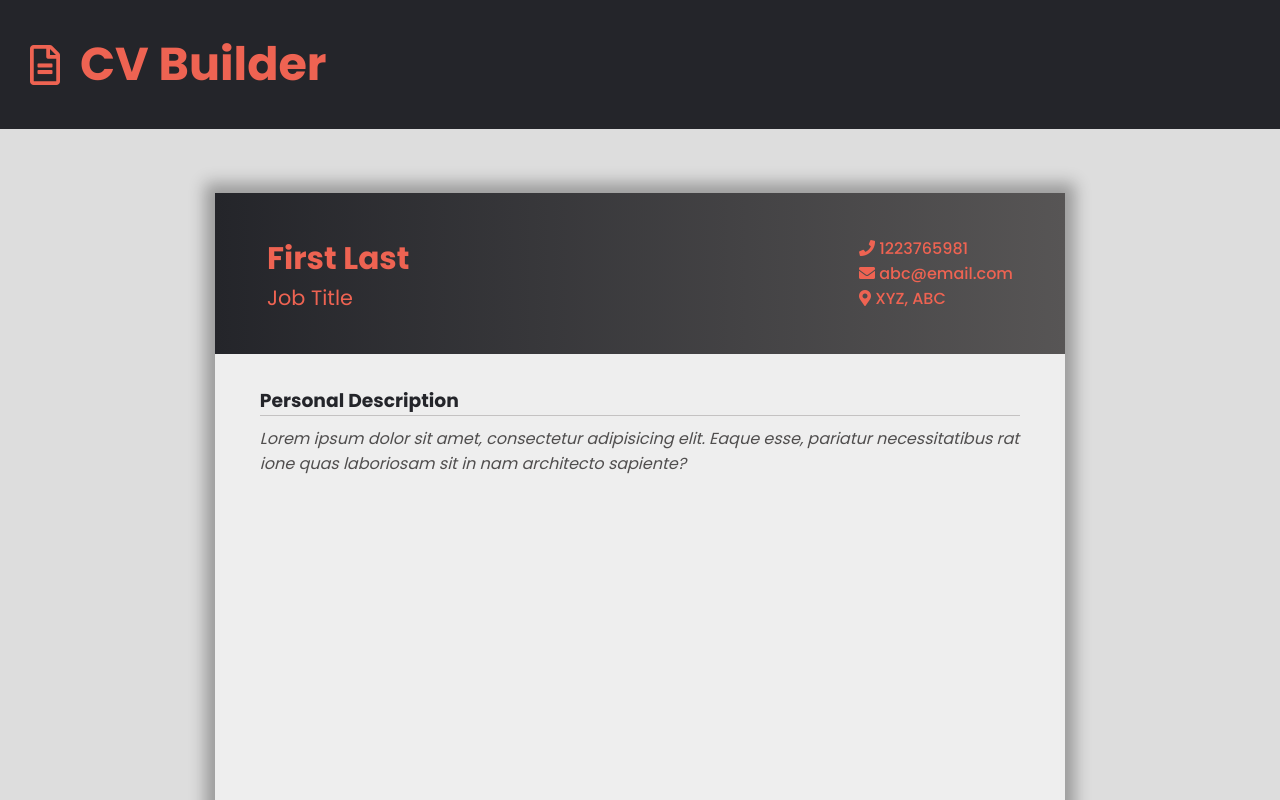
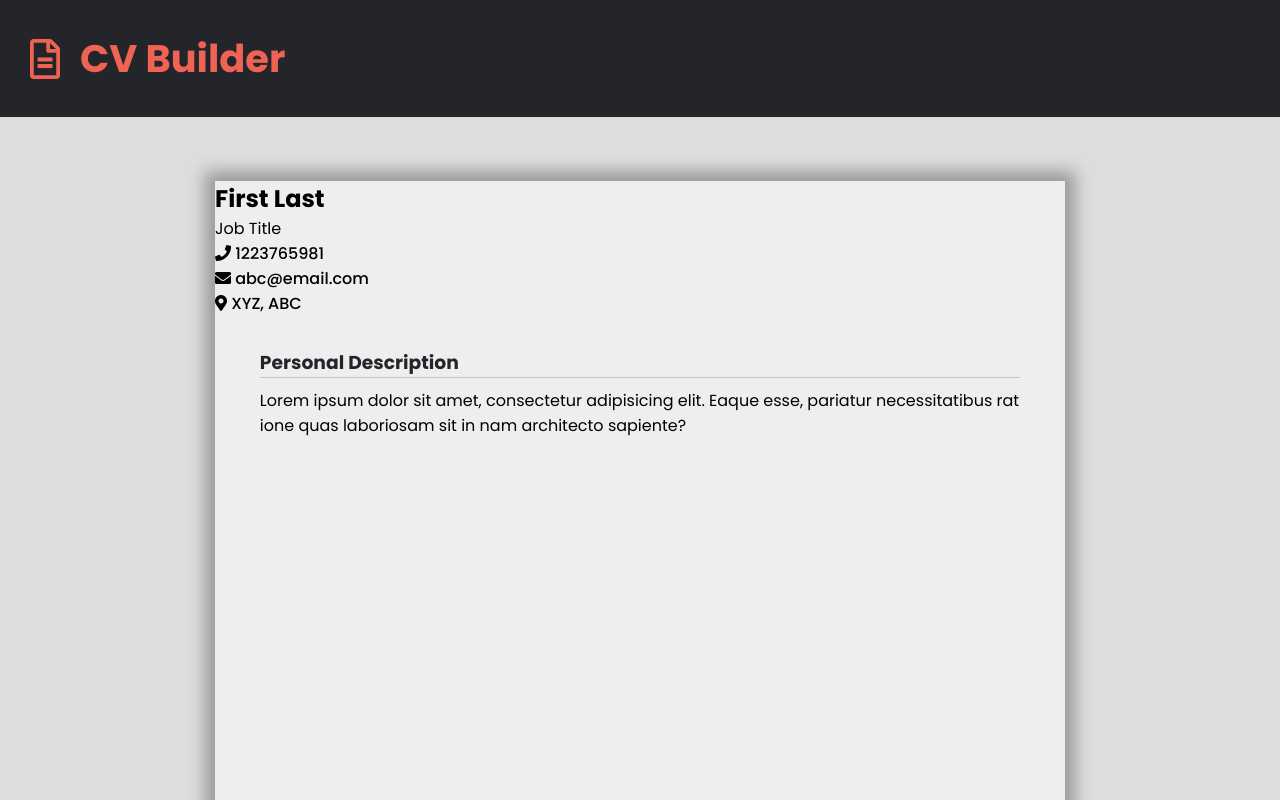
Before and after one commit to mirza-adnan/cv-builder, a React (Create React App) app: page / in a window 1280 px wide. Shown: the top 800 px of the page. Built offline with nearby package versions, Linux system fonts and the light colour scheme.

Commit message:
small tweaks

```diff
--- a/src/App.css
+++ b/src/App.css
@@ -24,7 +24,7 @@ header {
 	background-color: var(--clr-black);
 	color: var(--clr-orange);
 	padding: 30px;
-	font-size: clamp(1rem, 1.8vw, 48px);
+	font-size: clamp(1rem, 1.5vw, 1.5rem);
 }
 
 i.fa-file-alt {
@@ -158,13 +158,13 @@ textarea:focus {
 .preview {
 	background-color: var(--body);
 	overflow: hidden;
-	height: 800px;
+	min-height: 800px;
 	word-break: break-all;
 	-webkit-box-shadow: 0px 0px 15px 10px rgba(0, 0, 0, 0.3);
 	box-shadow: 0px 0px 15px 10px rgba(0, 0, 0, 0.3);
 }
 
-.prev-header {
+.preview-header {
 	padding: 2em 2.5em;
 	color: var(--clr-orange);
 	background-image: linear-gradient(to right, #24252a, #575555);
@@ -192,10 +192,34 @@ textarea:focus {
 }
 
 .preview-section {
-	margin-bottom: 20px;
+	margin-bottom: 2rem;
 }
 
-.preview-section p {
+.description {
 	font-style: italic;
 	color: #504e4e;
 }
+
+.block {
+	display: flex;
+	justify-content: space-between;
+	margin-bottom: 1.3rem;
+}
+
+.block * {
+	align-self: center;
+}
+
+.time-range {
+	font-weight: 500;
+}
+
+.block-wrapper {
+	width: 70%;
+	display: flex;
+	justify-content: center;
+}
+
+.block-content p:nth-child(1) {
+	font-weight: 500;
+}
```
